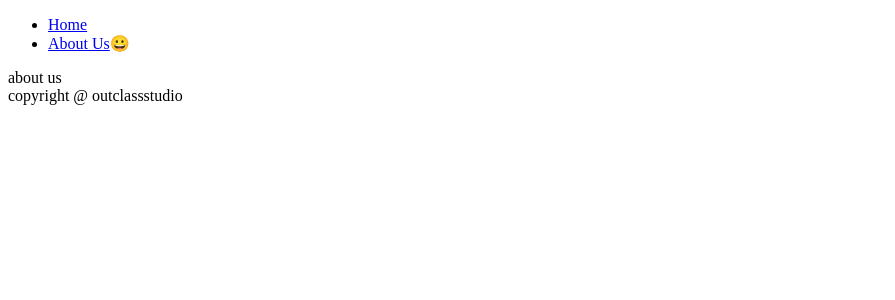
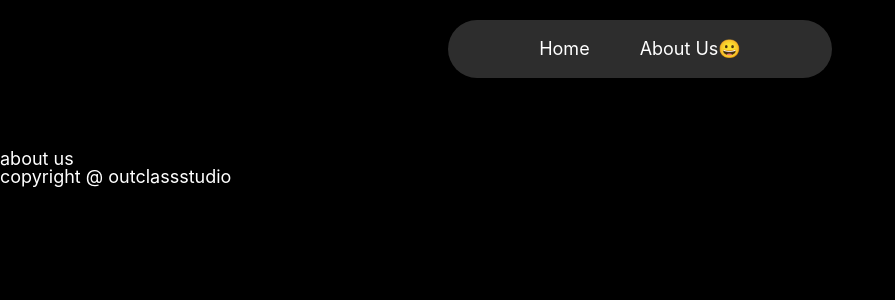
Before and after one commit to outclassstudio/learn-nextjs14, a Next.js app: page /about-us in a window 1280 px wide. Shown: the top 300 px of the page, without its empty margins (0-895 px from the left). Built offline with nearby package versions, Linux system fonts and the light colour scheme.

Commit message:
Feat : Set CSS

```diff
--- a/app/layout.tsx
+++ b/app/layout.tsx
@@ -1,5 +1,6 @@
 import { Metadata } from "next";
 import Navigation from "../components/navigation";
+import "../styles/global.css";
 
 export const metadata: Metadata = {
   title: {
--- a/components/navigation.tsx
+++ b/components/navigation.tsx
@@ -1,12 +1,13 @@
 "use client";
 import Link from "next/link";
 import { usePathname } from "next/navigation";
+import styles from "../styles/navigation.module.css";
 
 export default function Navigation() {
   const path = usePathname();
 
   return (
-    <nav>
+    <nav className={styles.nav}>
       <ul>
         <li>
           <Link href="/">Home</Link>
--- /dev/null
+++ b/styles/global.css
@@ -0,0 +1,141 @@
+html,
+body,
+div,
+span,
+applet,
+object,
+iframe,
+h1,
+h2,
+h3,
+h4,
+h5,
+h6,
+p,
+blockquote,
+pre,
+a,
+abbr,
+acronym,
+address,
+big,
+cite,
+code,
+del,
+dfn,
+em,
+img,
+ins,
+kbd,
+q,
+s,
+samp,
+small,
+strike,
+strong,
+sub,
+sup,
+tt,
+var,
+b,
+u,
+i,
+center,
+dl,
+dt,
+dd,
+ol,
+ul,
+li,
+fieldset,
+form,
+label,
+legend,
+table,
+caption,
+tbody,
+tfoot,
+thead,
+tr,
+th,
+td,
+article,
+aside,
+canvas,
+details,
+embed,
+figure,
+figcaption,
+footer,
+header,
+hgroup,
+menu,
+nav,
+output,
+ruby,
+section,
+summary,
+time,
+mark,
+audio,
+video {
+  margin: 0;
+  padding: 0;
+  border: 0;
+  font-size: 100%;
+  font: inherit;
+  vertical-align: baseline;
+}
+/* HTML5 display-role reset for older browsers */
+article,
+aside,
+details,
+figcaption,
+figure,
+footer,
+header,
+hgroup,
+menu,
+nav,
+section {
+  display: block;
+}
+body {
+  line-height: 1;
+}
+ol,
+ul {
+  list-style: none;
+}
+blockquote,
+q {
+  quotes: none;
+}
+blockquote:before,
+blockquote:after,
+q:before,
+q:after {
+  content: "";
+  content: none;
+}
+table {
+  border-collapse: collapse;
+  border-spacing: 0;
+}
+
+body {
+  font-family: -apple-system, BlinkMacSystemFont, "Segoe UI", Roboto, Oxygen,
+    Ubuntu, Cantarell, "Open Sans", "Helvetica Neue", sans-serif;
+  background-color: black;
+  color: white;
+  font-size: 18px;
+  padding-top: 150px;
+}
+
+a {
+  color: inherit;
+  text-decoration: none;
+}
+a:hover {
+  text-decoration: underline;
+}
--- /dev/null
+++ b/styles/navigation.module.css
@@ -0,0 +1,28 @@
+.nav {
+  background-color: #2d2d2d;
+  position: fixed;
+  width: 30%;
+  margin: 0 auto;
+  top: 20px;
+  border-radius: 50px;
+  padding: 20px 0px;
+  left: 50%;
+  z-index: 10;
+  transform: translateX(-50%);
+}
+
+.nav ul {
+  display: flex;
+  justify-content: center;
+  gap: 50px;
+}
+
+.nav ul li {
+  list-style: none;
+  transform: none;
+  transition: all 0.1s ease-in-out;
+}
+
+.nav ul li:hover {
+  transform: scale(1.05);
+}
```
Also changed, not shown: app/(home)/page.tsx (+10 -5 lines), components/movie.tsx (added, +24 -0 lines), styles/home.module.css (added, +8 -0 lines), styles/movie.module.css (added, +26 -0 lines).
